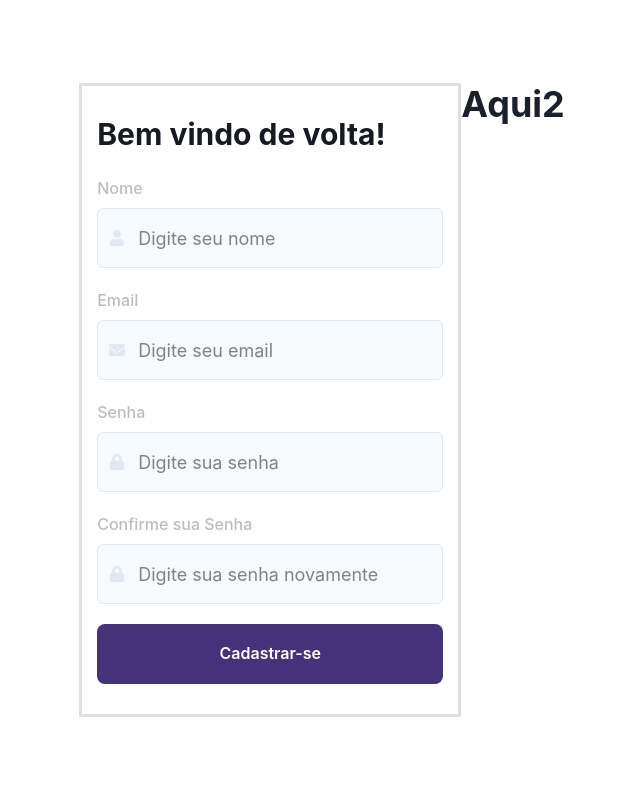
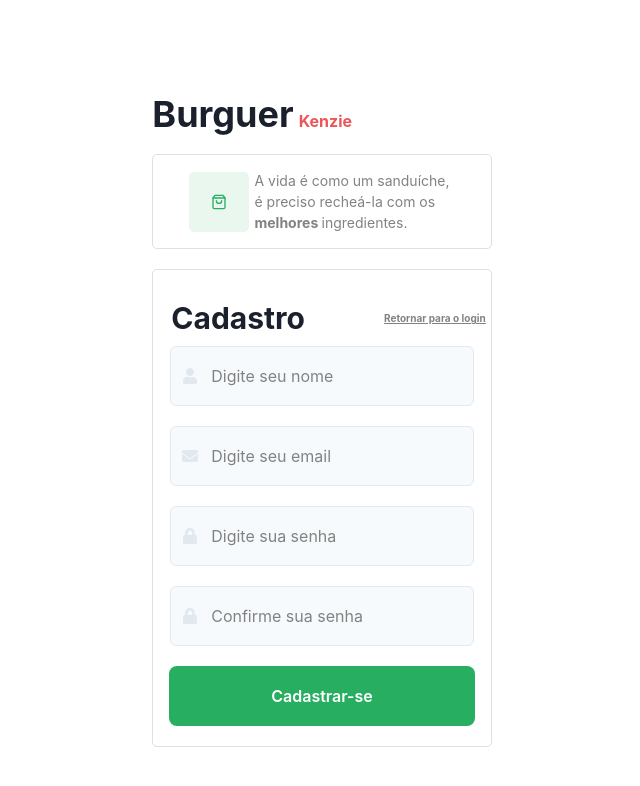
Before and after one commit to vitorsoaresf/react-entrega-s5-hamburgueria-2-0-com-typescript-json-server-vitorsoaresf, a React (Create React App) app: page /register in a window 1280 px wide. Shown: the top 786 px of the page, without its empty margins (318-958 px from the left). Built offline with nearby package versions, Linux system fonts and the light colour scheme.

Commit message:
fix: refactore styeylyle register page

```diff
--- a/src/components/Form/Input.tsx
+++ b/src/components/Form/Input.tsx
@@ -89,7 +89,7 @@ const InputBase: ForwardRefRenderFunction<HTMLInputElement, InputProps> = (
           _focus={{
             bg: "gray.100",
           }}
-          size="lg"
+          size="md"
           h="60px"
           ref={ref}
           {...rest}
--- a/src/pages/Login/LoginForm.tsx
+++ b/src/pages/Login/LoginForm.tsx
@@ -81,13 +81,13 @@ export const LoginForm = ({
             h="60px"
             borderRadius="8px"
             _hover={{
-              background: "green.600",
+              filter: "brightness(80%)",
             }}
             type="submit"
           >
-            Entrar
+            Logar
           </Button>
-          <Text color="gray.400" w="90%" textAlign="center">
+          <Text fontSize="14px" color="gray.400" w="70%" textAlign="center">
             Crie sua conta para saborear muitas delícias e matar sua fome!{" "}
           </Text>
           <Button
--- a/src/pages/Register/RegisterForm.tsx
+++ b/src/pages/Register/RegisterForm.tsx
@@ -1,4 +1,12 @@
-import { Button, Heading, VStack, Grid, Box, Text } from "@chakra-ui/react";
+import {
+  Button,
+  Heading,
+  VStack,
+  Grid,
+  Box,
+  Text,
+  Flex,
+} from "@chakra-ui/react";
 import { Input } from "../../components/Form/Input";
 import {
   DeepMap,
@@ -11,6 +19,7 @@ import { SignUpData } from ".";
 import { FaEnvelope, FaLock, FaUser } from "react-icons/fa";
 import { useAuth } from "../../context/Auth.Context";
 import { useHistory } from "react-router-dom";
+import { Link } from "react-router-dom";
 
 interface LoginFormProps {
   handleSignUp: () => void;
@@ -29,94 +38,83 @@ export const RegisterForm = ({
   const history = useHistory();
 
   return (
-    <Grid
+    <VStack w="100vw" maxW="377px" m="0" display="flex">
+      <Flex
         onSubmit={handleSignUp}
         as="form"
-      padding="30px 15px"
-      border="3px solid"
+        w="90%"
+        m="20px 0px 10px 0"
+        flexDir="column"
+        border="1px"
         borderColor="gray.100"
-      bg="white"
-      color="gray.900"
-      mt={["4", "4", "0"]}
-      w={["100%", "100%", "80%", "80%"]}
+        borderRadius="5px"
       >
-      <Heading size="lg"> Bem vindo de volta!</Heading>
-      <VStack mt="6" spacing="5">
-        <Box w="100%">
+        <Heading
+          display="flex"
+          justifyContent="space-between"
+          alignItems="center"
+          size="lg"
+          m="30px 0px 0px 18px"
+        >
+          {" "}
+          Cadastro
+          <Box mr="5px" fontSize="10px" textDecor="underline" color="gray.300">
+            <Link to="/">Retornar para o login</Link>
+          </Box>
+        </Heading>
+        <VStack m="10px 0px 20px 0px" spacing="5">
+          <Flex w="90%">
             <Input
               placeholder="Digite seu nome"
               type="text"
-            label="Nome"
               error={errors.name}
               icon={FaUser}
               {...register("name")}
             />
-          {/* {!errors.name && (
-            <Text ml="1" mt="1" color="gray.300">
-              Exemplo: João Alves dos Santos
-            </Text>
-          )} */}
-        </Box>
-        <Box w="100%">
+          </Flex>
+          <Flex w="90%">
             <Input
               placeholder="Digite seu email"
               type="email"
-            label="Email"
               error={errors.email}
               icon={FaEnvelope}
               {...register("email")}
             />
-          {/* {!errors.email && (
-            <Text ml="1" mt="1" color="gray.300">
-              Exemplo: nome@email.com
-            </Text>
-          )} */}
-        </Box>
-        <Box w="100%">
+          </Flex>
+          <Flex w="90%">
             <Input
               type="password"
               placeholder="Digite sua senha"
-            label="Senha"
               error={errors.password}
               icon={FaLock}
               {...register("password")}
             />
-          {/* {!errors.password && (
-            <Text ml="1" mt="1" color="gray.300">
-              Exemplo: 123456
-            </Text>
-          )} */}
-        </Box>
-        <Box w="100%">
+          </Flex>
+          <Flex w="90%">
             <Input
               type="password"
-            placeholder="Digite sua senha novamente"
-            label="Confirme sua Senha"
+              placeholder="Confirme sua senha"
               error={errors.confirm_password}
               icon={FaLock}
               {...register("confirm_password")}
             />
-          {/* {!errors.password && (
-            <Text ml="1" mt="1" color="gray.300">
-              Exemplo: 123456
-            </Text>
-          )} */}
-        </Box>
+          </Flex>
           <Button
             isLoading={loading}
-          bg="purple.800"
-          w="100%"
+            bg="green.800"
+            w="91%"
             color="white"
             h="60px"
             borderRadius="8px"
             _hover={{
-            background: "purple.900",
+              filter: "brightness(80%)",
             }}
             type="submit"
           >
             Cadastrar-se
           </Button>
         </VStack>
-    </Grid>
+      </Flex>
+    </VStack>
   );
 };
--- /dev/null
+++ b/src/pages/Register/RegisterHeader.tsx
@@ -0,0 +1,51 @@
+import { Center, Flex, Heading, Text, VStack } from "@chakra-ui/react";
+import { FiShoppingBag } from "react-icons/fi";
+
+export const RegisterHeader = () => {
+  return (
+    <VStack w="100vw" maxW="377px" m="0" display="flex">
+      <Flex w="90%" m="50px 0px 10px 0">
+        <Flex fontSize={["2xl"]} alignItems="flex-end">
+          <Heading display="flex" alignItems="flex-end">
+            Burguer
+          </Heading>
+          <Heading
+            h="100%"
+            m="0px 0px 5px 5px"
+            color="#EB5757"
+            fontSize={["md"]}
+            fontWeight="700"
+            display="flex"
+            alignItems="flex-end"
+          >
+            Kenzie
+          </Heading>
+        </Flex>
+      </Flex>
+      <Flex
+        border="1px"
+        borderColor="gray.100"
+        borderRadius="5px"
+        w="90%"
+        h="95px"
+        alignItems="center"
+        justifyContent="center"
+      >
+        <Center
+          bg="green.200"
+          color="green.800"
+          w="60px"
+          h="60px"
+          borderRadius="5px"
+        >
+          <FiShoppingBag />
+        </Center>
+        <Text fontSize="14px" w="200px" color="gray.300" ml="5px">
+          A vida é como um sanduíche, é preciso recheá-la com os{" "}
+          <strong>melhores </strong>
+          ingredientes.
+        </Text>
+      </Flex>
+    </VStack>
+  );
+};
--- a/src/pages/Register/index.tsx
+++ b/src/pages/Register/index.tsx
@@ -8,6 +8,7 @@ import { Sign } from "crypto";
 import { useToast } from "@chakra-ui/react";
 import { useHistory } from "react-router-dom";
 import { RegisterForm } from "./RegisterForm";
+import { RegisterHeader } from "./RegisterHeader";
 
 const signInSchema = yup.object().shape({
   email: yup.string().required("E-mail obrigatório").email("E-mail inválido"),
@@ -69,16 +70,18 @@ export const Register = () => {
       justifyContent="center"
       height={["auto", "auto", "100vh", "100vh"]}
     >
-      <Flex>
+      <Flex
+        display={["column", "column", "row", "row"]}
+        alignItems="center"
+        justifyContent="center"
+      >
+        <RegisterHeader />
         <RegisterForm
           errors={errors}
           handleSignUp={handleSubmit(handleSignUp)}
           loading={loading}
           register={register}
         />
-        <VStack>
-          <Heading>Aqui2</Heading>
-        </VStack>
       </Flex>
     </Flex>
   );
```
Lines whose indentation alone changed are shown as unchanged.
